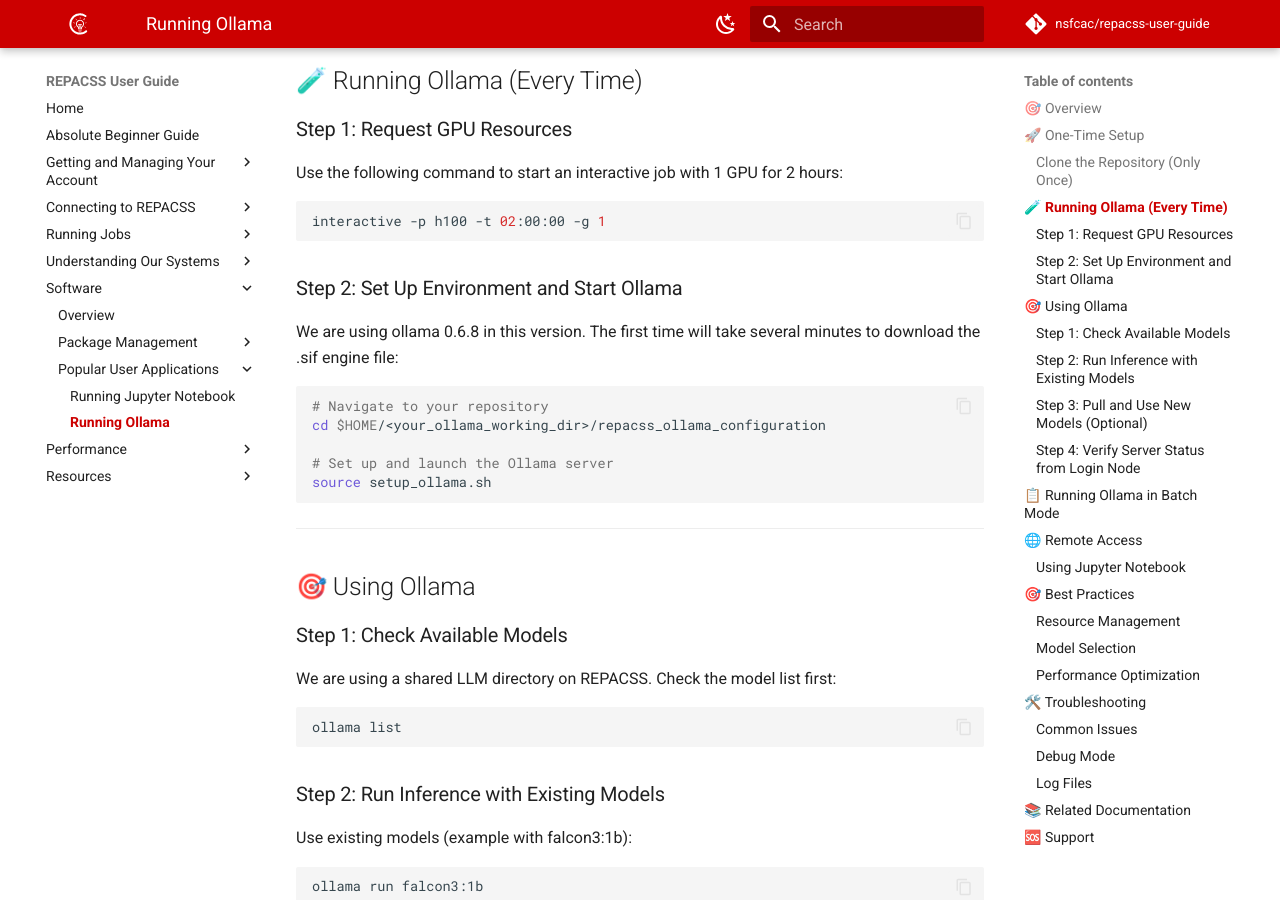
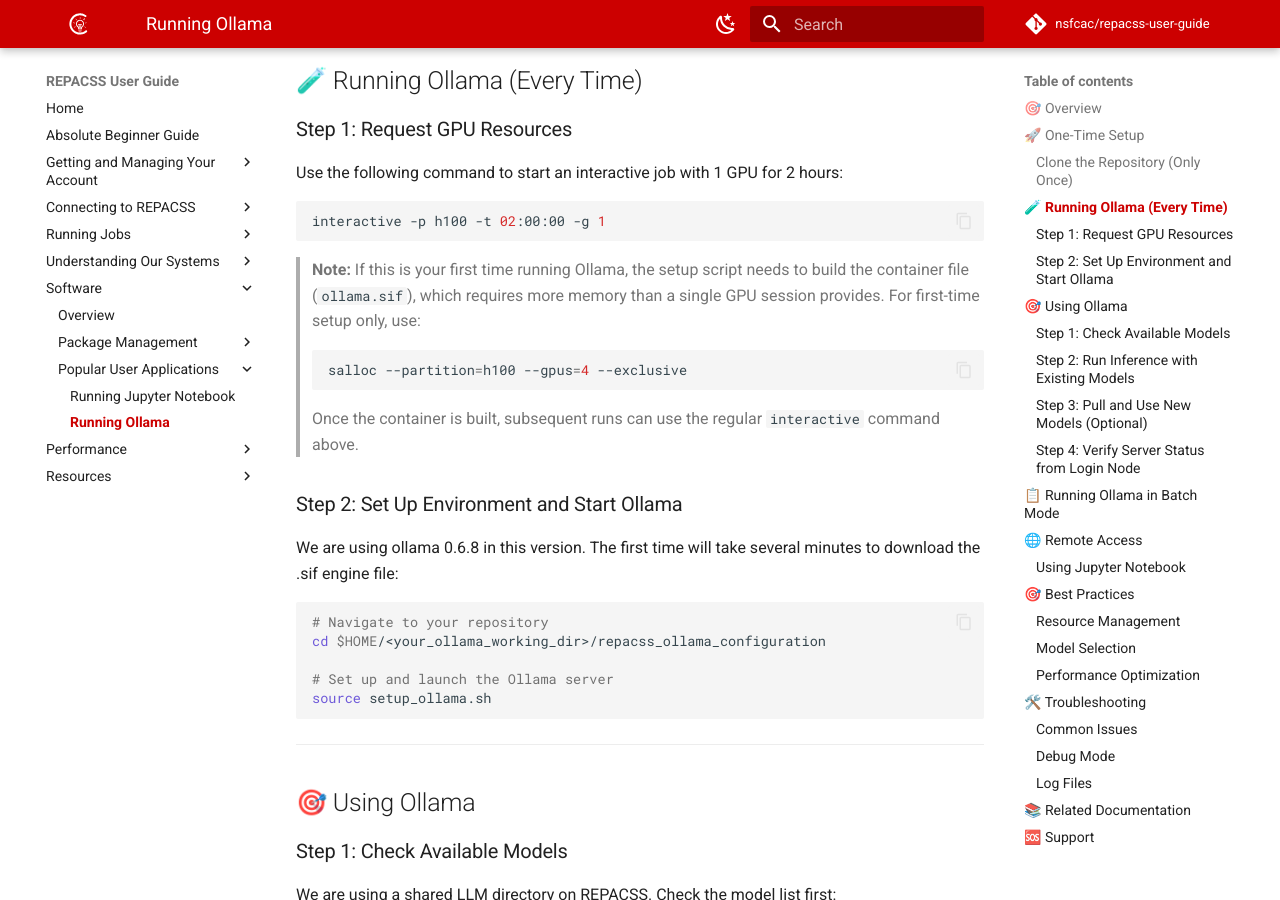
Before and after one commit to nsfcac/repacss-user-guide, an MkDocs documentation site: the page built from docs/software/running-ollama.md, in a window 1280 px wide and 900 px high, scrolled down 1198 px. Built offline with MkDocs 1.6.1 and Material for MkDocs 9.7.7, drawn with Linux system fonts in a browser that asks for light colours; comment, search, counter and statistics services are not loaded.

Commit message:
added note that first time setup requires salloc with 4 GPUs exclusive

````diff
--- a/docs/software/running-ollama.md
+++ b/docs/software/running-ollama.md
@@ -50,6 +50,12 @@
 ```bash
 interactive -p h100 -t 02:00:00 -g 1
 ```
+
+> **Note:** If this is your first time running Ollama, the setup script needs to build the container file (`ollama.sif`), which requires more memory than a single GPU session provides. For first-time setup only, use:
+> ```bash
+> salloc --partition=h100 --gpus=4 --exclusive
+> ```
+> Once the container is built, subsequent runs can use the regular `interactive` command above.
 
 ### Step 2: Set Up Environment and Start Ollama
 
````
